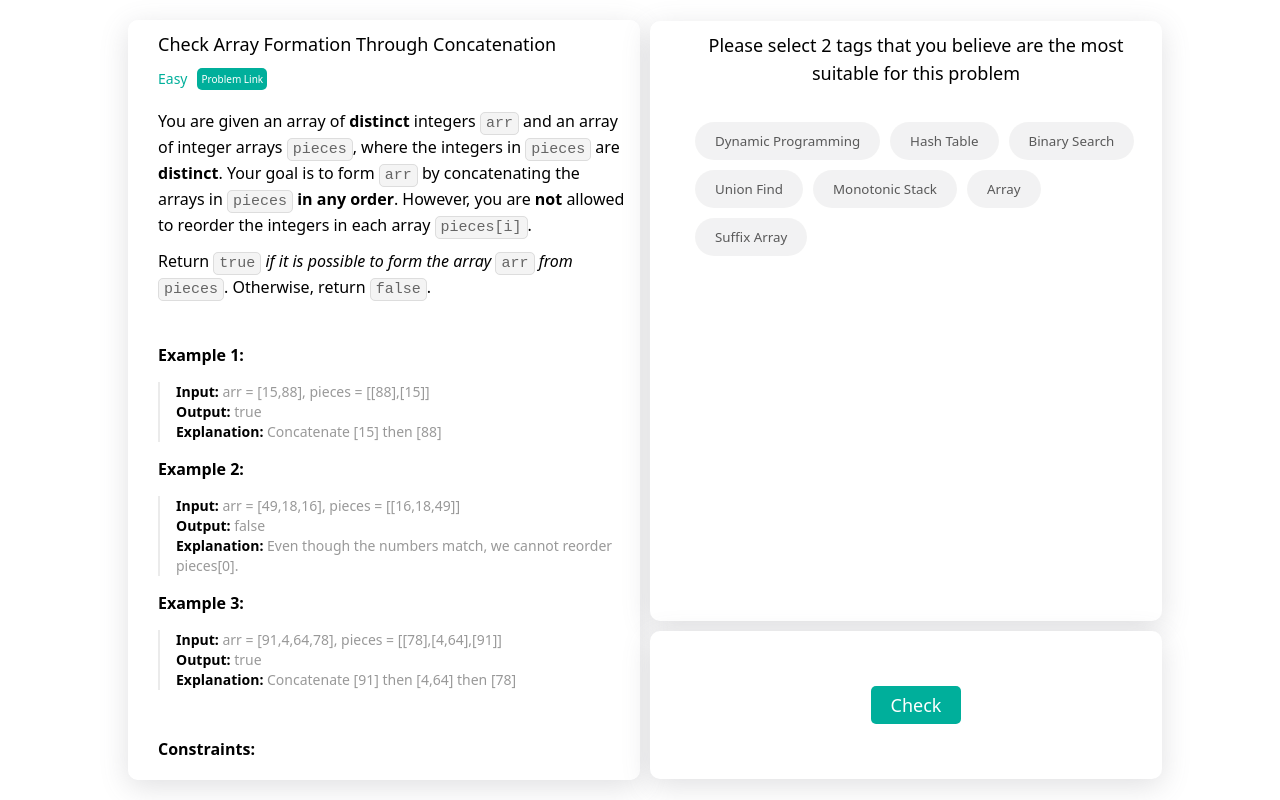
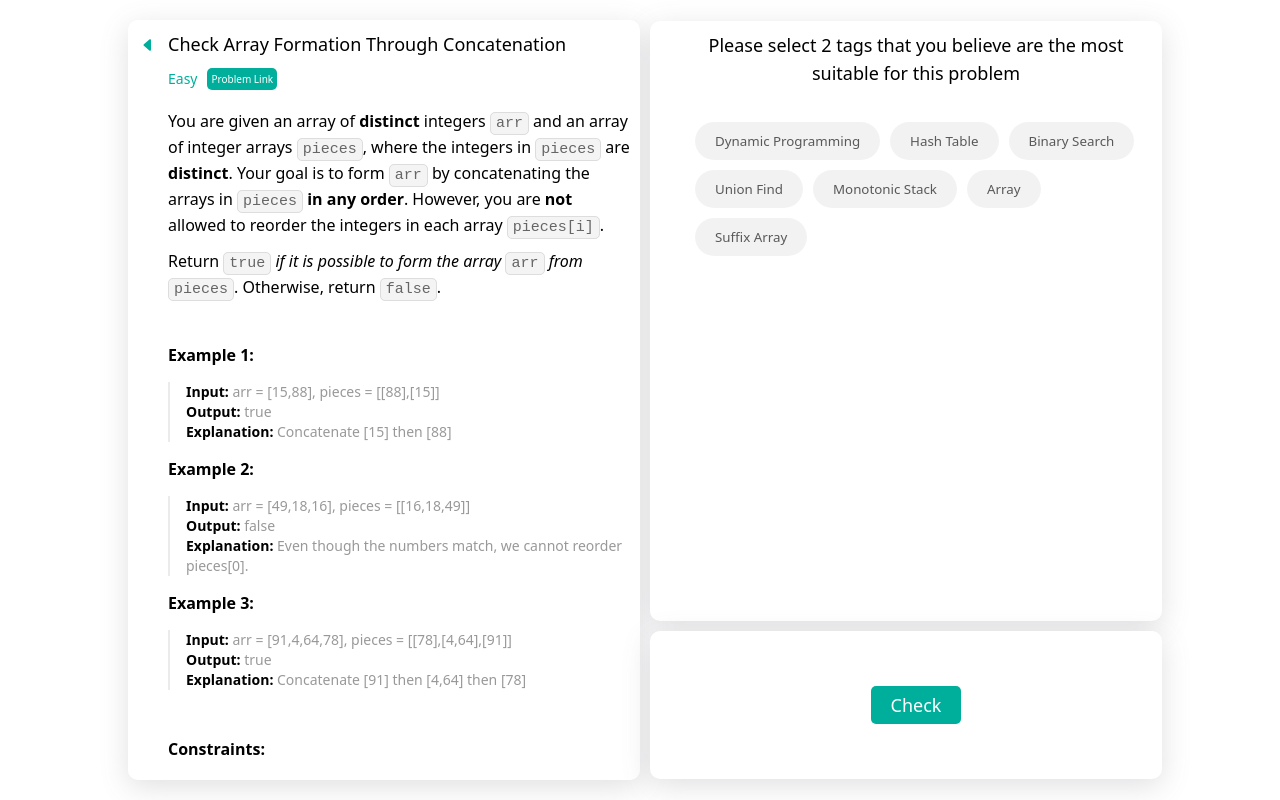
Before and after one commit to justzuka/Leetcode-Tags-Project, a React (Create React App) app: page / in a window 1280 px wide. Both pictures are taken after a click on the element "Easy". Built offline with nearby package versions, Linux system fonts and the light colour scheme.

Commit message:
Added back button

```diff
--- a/package.json
+++ b/package.json
@@ -18,6 +18,7 @@
 		"querystring-es3": "^0.2.1",
 		"react": "^18.2.0",
 		"react-dom": "^18.2.0",
+		"react-icons": "^4.11.0",
 		"react-router-dom": "^6.15.0",
 		"react-scripts": "5.0.1",
 		"tls": "^0.0.1",
--- a/src/Problem.css
+++ b/src/Problem.css
@@ -48,6 +48,7 @@ pre {
 	box-shadow: rgba(100, 100, 111, 0.2) 0px 7px 29px 0px;
 }
 .problem-container {
+	position: relative;
 	display: flex;
 	flex-direction: column;
 	width: 100%;
@@ -55,11 +56,35 @@ pre {
 	background-color: white;
 	border-radius: 10px;
 
-	padding-left: 30px;
+	padding-left: 40px;
 	padding-right: 10px;
 	overflow: hidden;
 	overflow-y: scroll;
 	height: 95vh;
+}
+
+.back-button {
+	position: absolute;
+	top: 10px;
+	left: 5px;
+	width: 30px;
+	height: 30px;
+	background-color: rgb(255, 255, 255);
+	align-items: center;
+	text-align: center;
+	border-radius: 5px;
+	color: #00af9b;
+	transition: all 0.3s ease;
+	cursor: pointer;
+	display: flex;
+	align-items: center;
+	justify-content: center;
+}
+
+.back-button:hover {
+	color: rgb(255, 255, 255);
+	background-color: #00af9b;
+	transform: scale(1.05);
 }
 
 ul {
--- a/src/Problem.js
+++ b/src/Problem.js
@@ -1,6 +1,8 @@
 import React, { useEffect, useState } from "react";
 import "./Problem.css";
 import "./index.css";
+import { BsFillCaretLeftFill } from "react-icons/bs";
+import { useNavigate } from "react-router-dom";
 
 const link_func = (title_slug) => {
 	return "https://leetcode.com/problems/" + title_slug + "/";
@@ -8,6 +10,7 @@ const link_func = (title_slug) => {
 
 function Problem({ content, title, difficulty, title_slug }) {
 	const [cssDifficulty, setCssDifficulty] = useState([]);
+	const navigate = useNavigate();
 
 	useEffect(() => {
 		setCssDifficulty(("problem-" + difficulty).toLowerCase());
@@ -21,6 +24,15 @@ function Problem({ content, title, difficulty, title_slug }) {
 	return (
 		<div className="problem-container-holder">
 			<div className="problem-container">
+				<div
+					className="back-button"
+					onClick={() => {
+						navigate("/");
+					}}
+				>
+					<BsFillCaretLeftFill />
+				</div>
+
 				<div className="problem-title">{title}</div>
 				<div className="problem-difficulty-link-holder">
 					<div className={`problem-difficulty ${cssDifficulty}`}>
```
Also changed, not shown: src/left-arrow.png (added), 1 other file (tests, documents, lock files or other folders).
